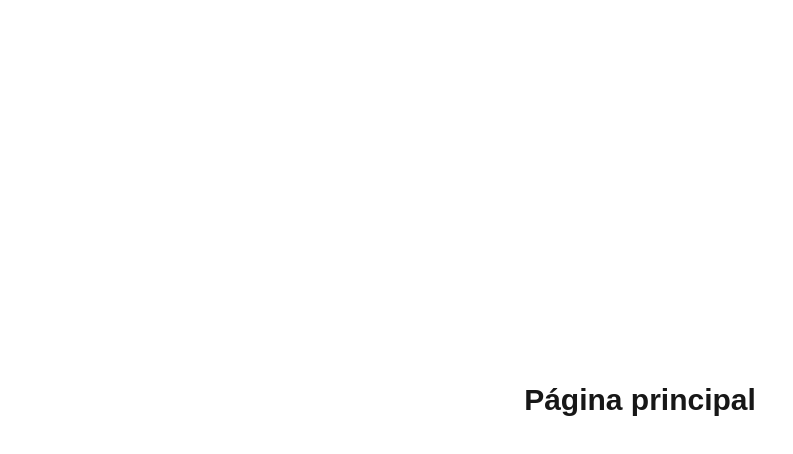
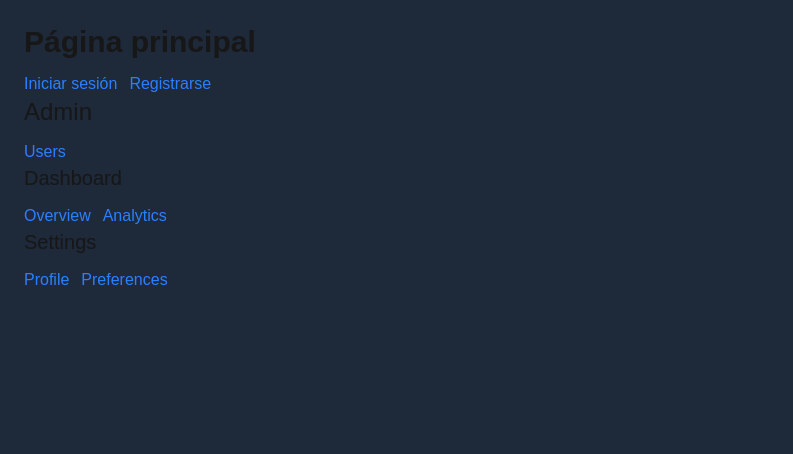
Before and after one commit to mauriciogc/next.js-15.3-1, a Next.js app: page / in a window 1280 px wide. Shown: the top 454 px of the page, without its empty margins (0-793 px from the left). Built offline with nearby package versions, Linux system fonts and the light colour scheme.

Commit message:
docs: add Added route groups (folder) examples and update README

```diff
--- /dev/null
+++ b/src/app/(admin)/(dashboard)/analytics/page.tsx
@@ -0,0 +1,4 @@
+// app/(admin)/(dashboard)/analytics/page.tsx
+export default function AnalyticsPage() {
+  return <p>Estadísticas de tráfico y uso</p>;
+}
--- /dev/null
+++ b/src/app/(admin)/(dashboard)/layout.tsx
@@ -0,0 +1,13 @@
+// app/(admin)/(dashboard)/layout.tsx
+export default function DashboardLayout({
+  children,
+}: {
+  children: React.ReactNode;
+}) {
+  return (
+    <section className="border border-blue-500 border-dashed p-6 space-y-1">
+      <h2 className=" bg-blue-300 text-blue-800">Dashboard Interno</h2>
+      {children}
+    </section>
+  );
+}
--- /dev/null
+++ b/src/app/(admin)/(dashboard)/overview/page.tsx
@@ -0,0 +1,4 @@
+// app/(admin)/(dashboard)/overview/page.tsx
+export default function OverviewPage() {
+  return <p>Panel general de métricas del sistema</p>;
+}
--- /dev/null
+++ b/src/app/(admin)/(settings)/layout.tsx
@@ -0,0 +1,13 @@
+// app/(admin)/(settings)/layout.tsx
+export default function SettingsLayout({
+  children,
+}: {
+  children: React.ReactNode;
+}) {
+  return (
+    <section className="border border-orange-400 p-6 space-y-1">
+      <h2 className=" bg-orange-300 text-orange-800">Configuraciones</h2>
+      {children}
+    </section>
+  );
+}
--- /dev/null
+++ b/src/app/(admin)/(settings)/preferences/page.tsx
@@ -0,0 +1,4 @@
+// app/(admin)/(settings)/preferences/page.tsx
+export default function PreferencesSettings() {
+  return <p>Preferencias de interfaz y notificaciones</p>;
+}
--- /dev/null
+++ b/src/app/(admin)/(settings)/profile/page.tsx
@@ -0,0 +1,4 @@
+// app/(admin)/(settings)/profile/page.tsx
+export default function ProfileSettings() {
+  return <p>Editar perfil de administrador</p>;
+}
--- /dev/null
+++ b/src/app/(admin)/layout.tsx
@@ -0,0 +1,15 @@
+// app/(admin)/layout.tsx
+export default function AdminLayout({
+  children,
+}: {
+  children: React.ReactNode;
+}) {
+  return (
+    <>
+      <header className="bg-gray-500 text-white p-6">
+        <h1>Área de Administración</h1>
+      </header>
+      <main>{children}</main>
+    </>
+  );
+}
--- /dev/null
+++ b/src/app/(admin)/users/page.tsx
@@ -0,0 +1,4 @@
+// app/(admin)/users/page.tsx
+export default function UsersPage() {
+  return <p>Gestión de usuarios registrados</p>;
+}
--- /dev/null
+++ b/src/app/(auth)/layout.tsx
@@ -0,0 +1,16 @@
+// src/app/(auth)/layout.tsx
+
+export default function AuthLayout({
+  children,
+}: {
+  children: React.ReactNode;
+}) {
+  return (
+    <section className="min-h-screen p-6 bg-gray-800 auth-layout">
+      <header className="max-w-7xl mx-auto text-pink-400 text-3xl py-4">
+        Área de autenticación
+      </header>
+      <main className="max-w-7xl mx-auto mb-4 space-x-2">{children}</main>
+    </section>
+  );
+}
--- /dev/null
+++ b/src/app/(auth)/login/page.tsx
@@ -0,0 +1,5 @@
+// src/app/(auth)/login/page.tsx
+
+export default function LoginPage() {
+  return <h1>Página para iniciar sesión</h1>;
+}
--- /dev/null
+++ b/src/app/(auth)/register/page.tsx
@@ -0,0 +1,5 @@
+// src/app/(auth)/register/page.tsx
+
+export default function RegisterPage() {
+  return <h1>Página para registrarse</h1>;
+}
--- a/src/app/page.tsx
+++ b/src/app/page.tsx
@@ -1,7 +1,36 @@
+// src/app/page.tsx
+
+import Link from 'next/link';
+
 export default function Home() {
   return (
-    <main className="flex justify-center items-center min-h-screen">
+    <main className="min-h-screen p-6 bg-gray-800 auth-layout space-x-3 space-y-3">
       <h1 className="text-3xl font-bold">Página principal</h1>
+      <Link href="/login" className="text-blue-500 hover:underline ">
+        Iniciar sesión
+      </Link>
+      <Link href="/register" className="text-blue-500 hover:underline ">
+        Registrarse
+      </Link>
+
+      <h2 className="text-2xl">Admin</h2>
+      <Link href="/users" className="text-blue-500 hover:underline ">
+        Users
+      </Link>
+      <h3 className="text-xl">Dashboard</h3>
+      <Link href="/overview" className="text-blue-500 hover:underline ">
+        Overview
+      </Link>
+      <Link href="/analytics" className="text-blue-500 hover:underline ">
+        Analytics
+      </Link>
+      <h3 className="text-xl">Settings</h3>
+      <Link href="/profile" className="text-blue-500 hover:underline ">
+        Profile
+      </Link>
+      <Link href="/preferences" className="text-blue-500 hover:underline ">
+        Preferences
+      </Link>
     </main>
   );
 }
```
